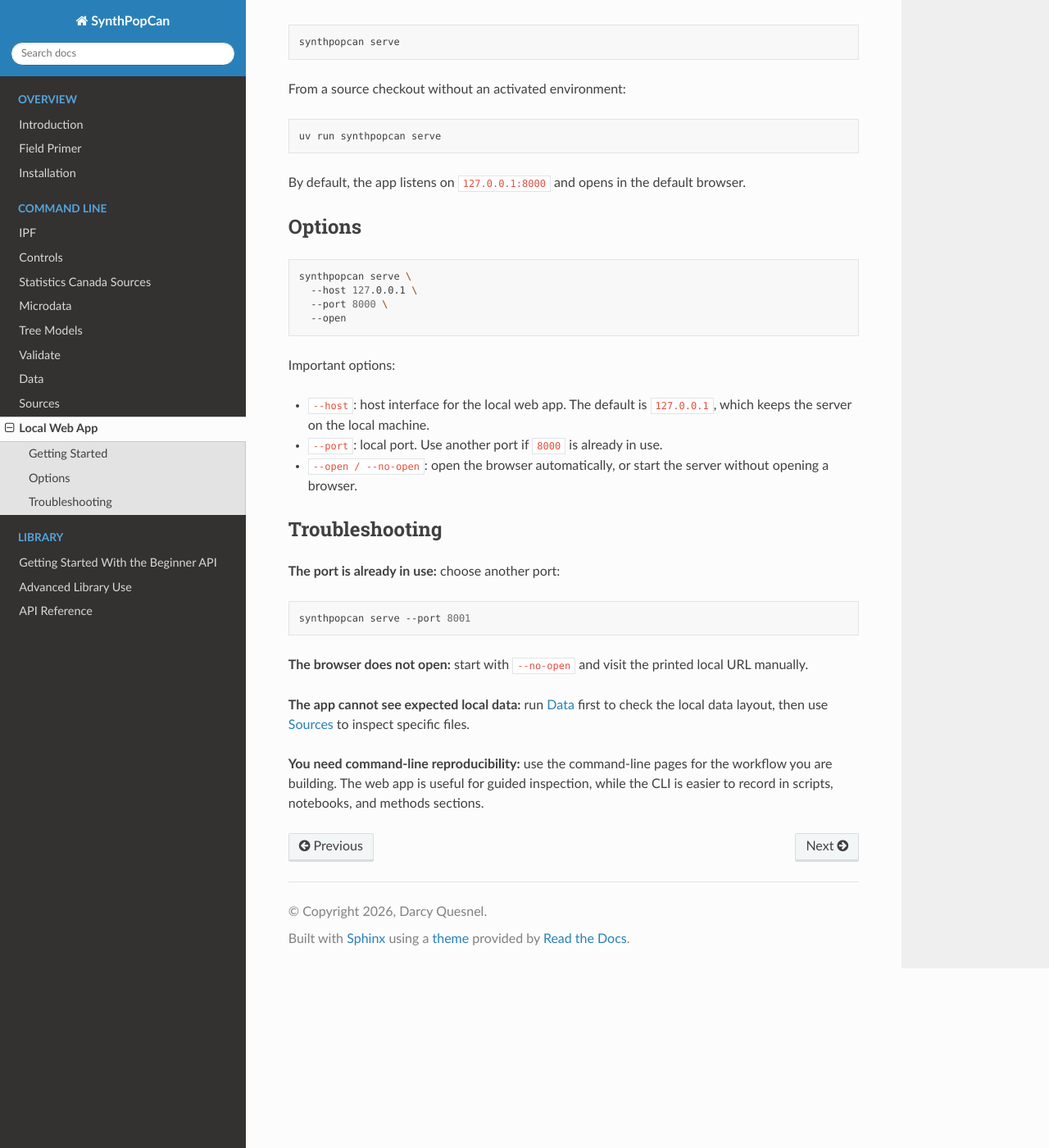
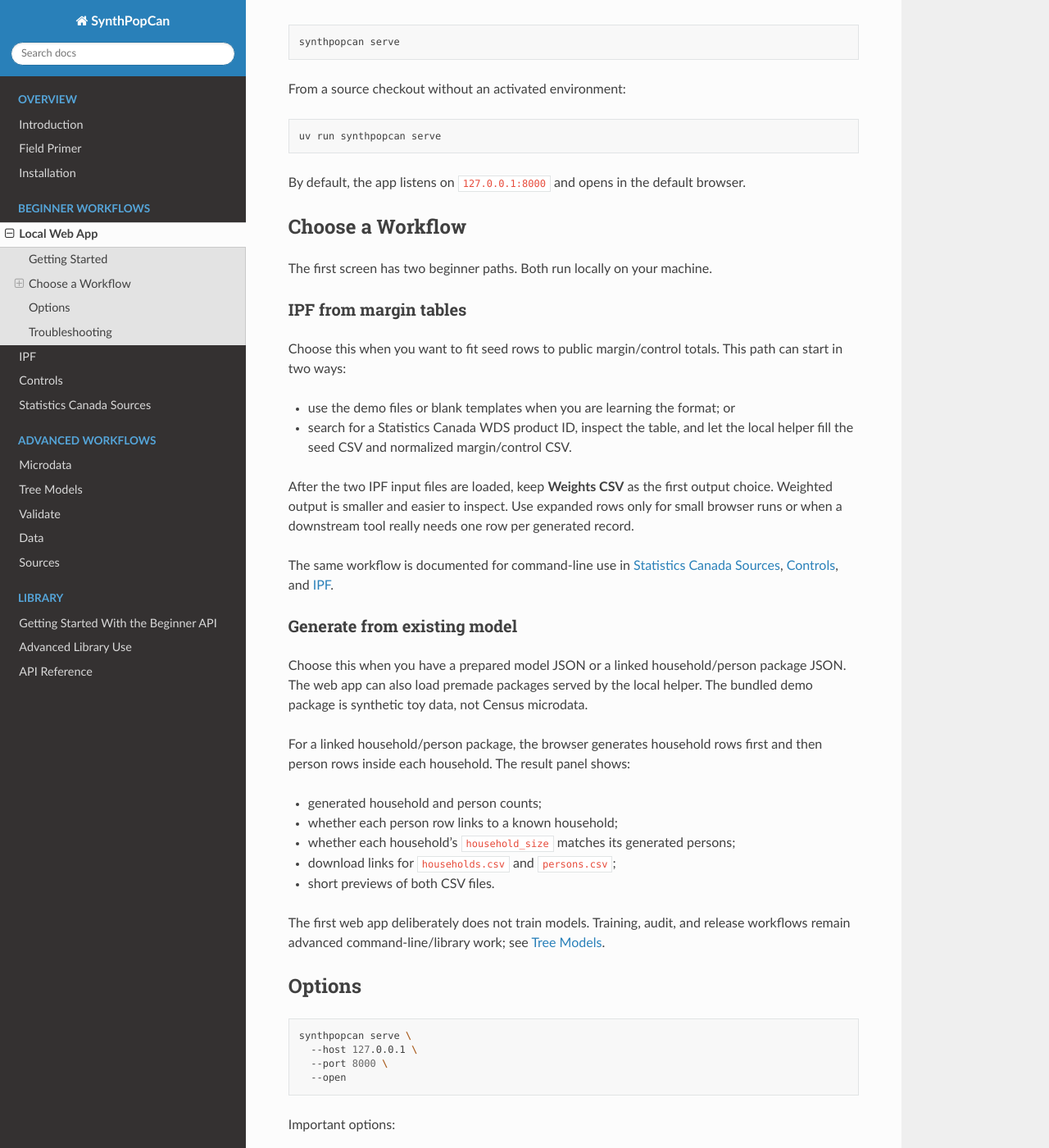
Before and after one commit to dlq/synthpopcan, a Sphinx documentation site: the page built from docs/web-app.md, in a window 1280 px wide and 1400 px high, scrolled down 331 px. Shown: the whole window at 82% size. Built offline with Sphinx 7.4.7 and the Read the Docs theme 3.1.0, drawn with Linux system fonts in a browser that asks for light colours.

Commit message:
Clarify beginner docs navigation

```diff
--- a/docs/web-app.md
+++ b/docs/web-app.md
@@ -21,6 +21,45 @@
 
 By default, the app listens on `127.0.0.1:8000` and opens in the default
 browser.
+
+## Choose a Workflow
+
+The first screen has two beginner paths. Both run locally on your machine.
+
+### IPF from margin tables
+
+Choose this when you want to fit seed rows to public margin/control totals.
+This path can start in two ways:
+
+- use the demo files or blank templates when you are learning the format; or
+- search for a Statistics Canada WDS product ID, inspect the table, and let the
+  local helper fill the seed CSV and normalized margin/control CSV.
+
+After the two IPF input files are loaded, keep **Weights CSV** as the first
+output choice. Weighted output is smaller and easier to inspect. Use expanded
+rows only for small browser runs or when a downstream tool really needs one row
+per generated record.
+
+The same workflow is documented for command-line use in {doc}`statcan`,
+{doc}`controls`, and {doc}`ipf`.
+
+### Generate from existing model
+
+Choose this when you have a prepared model JSON or a linked household/person
+package JSON. The web app can also load premade packages served by the local
+helper. The bundled demo package is synthetic toy data, not Census microdata.
+
+For a linked household/person package, the browser generates household rows
+first and then person rows inside each household. The result panel shows:
+
+- generated household and person counts;
+- whether each person row links to a known household;
+- whether each household's `household_size` matches its generated persons;
+- download links for `households.csv` and `persons.csv`;
+- short previews of both CSV files.
+
+The first web app deliberately does not train models. Training, audit, and
+release workflows remain advanced command-line/library work; see {doc}`tree`.
 
 ## Options
 
```
Also changed, not shown: README.md (+4 -4 lines), docs/index.rst (+34 -2 lines), docs/library-getting-started.md (+13 -0 lines), plan.md (+5 -2 lines).
